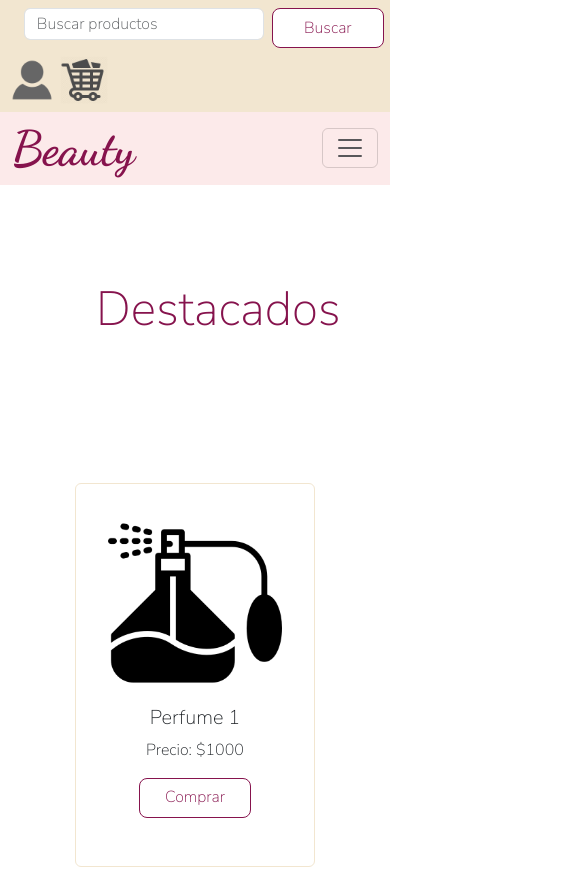
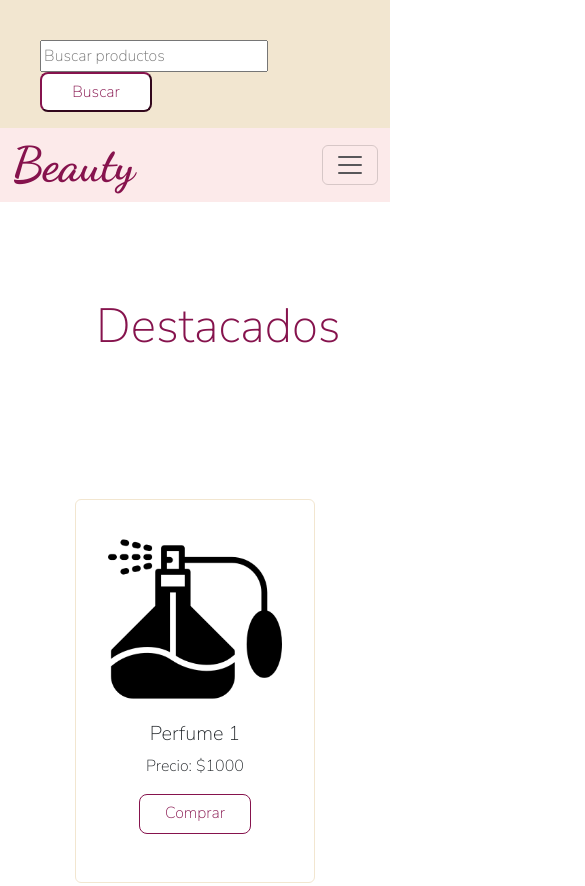
Before and after one commit to MaleBrunero/MaleBrunero.github.io, a plain HTML site: page index.html in a window 390 px wide. Shown: the top 886 px of the page, 585 px wide, since content can reach past the window. Drawn offline with nearby package versions, Linux system fonts and the light colour scheme.

Commit message:
barra header en mobile

```diff
--- a/css/estilos.css
+++ b/css/estilos.css
@@ -3,6 +3,7 @@
 @media only screen and (max-width: 599px) {
 
     #header-container {
+        height: 8rem;
         display: flex;
         flex-wrap: wrap;
         justify-content: center;
@@ -10,17 +11,17 @@
     }
 
     #barra {
-        width: 15rem;
+        width: 10%;
         height: 2rem;
-        margin: 0;
     }
 
     #logo {
         display: none;
     }
 
-    #tiendas {
-        display: none
+
+    .icon_header {
+        display: none;
     }
 
     #main-banner {
@@ -101,7 +102,7 @@
 }
 
 #header-container {
-    padding: 2%;
+    margin: 0;
     display: flex;
     justify-content: space-between;
     align-items: center;
@@ -114,7 +115,6 @@
 }
 
 #search-bar {
-    width: 50rem;
     height: 3rem;
     margin: 0;
     padding-left: 1rem;
@@ -169,6 +169,15 @@ header {
     color: #86134D;
     font-family: 'Dancing Script', cursive;
     font-size: 3rem;
+}
+
+#prueba {
+    background-color: black;
+}
+
+#barra {
+    width: 70%;
+    height: 2rem;
 }
 
 nav {
--- a/index.html
+++ b/index.html
@@ -12,23 +12,23 @@
 
 <body>
     <header>
-        <div id="header-container">
-            <div> <a href="index.html">
+        <div class="container" id="barra-sup">
+            <div id="header-container" class="row">
+                <div class="col"> <a href="index.html">
                         <img id="logo" src="./images/logo.png" alt="Beauty">
                     </a>
                 </div>
-            <div>
-                <form class="d-flex" role="search" id="search-bar">
-                    <input class="form-control me-2" id="barra" type="search" placeholder="Buscar productos"
-                        aria-label="Search">
-                    <button class="btn btn-outline-success search-button" type="submit">Buscar</button>
+                <div class="col-md-8">
+                    <form role="search" id="search-bar">
+                        <input id="barra" type="search" placeholder="Buscar productos" aria-label="Search">
+                        <button class="search-button" type="submit">Buscar</button>
                     </form>
                 </div>
-            <div> <a href="./pages/mi-cuenta.html" id="mi-cuenta"><img class="icon_header"
+                <div class="col"> <a href="./pages/mi-cuenta.html" id="mi-cuenta"><img class="icon_header"
                             src="./images/avatar.png"></a>
                     <a href="./pages/carrito.html"><img class="icon_header" src="./images/mycart.png"></a>
-                <a href="./pages/tiendas.html" id="tiendas"><img class="icon_header" src="./images/ubicacion.png"
-                        alt=""></a>
+                    <a href="./pages/tiendas.html"><img class="icon_header" src="./images/ubicacion.png" alt=""></a>
+                </div>
             </div>
         </div>
 
```
Lines whose indentation alone changed are shown as unchanged.
